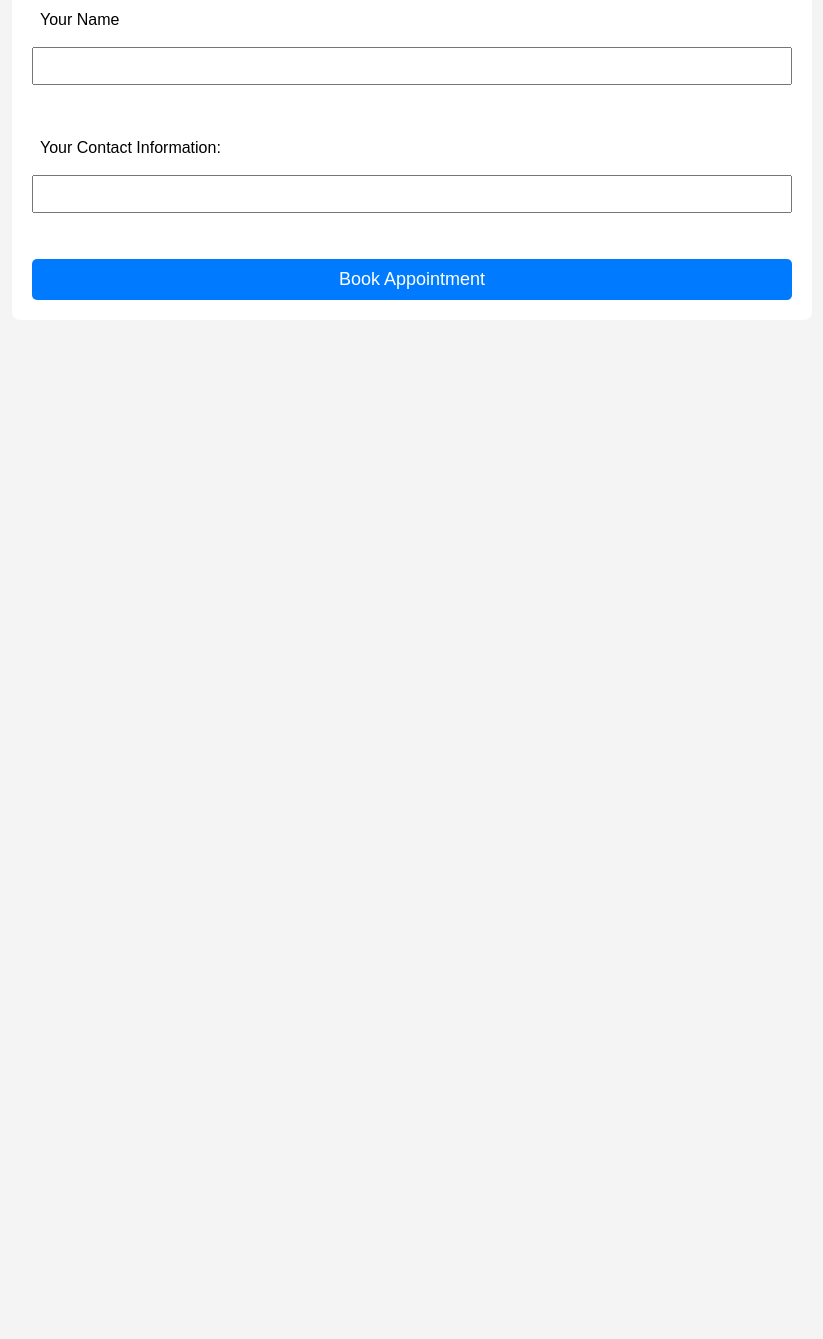
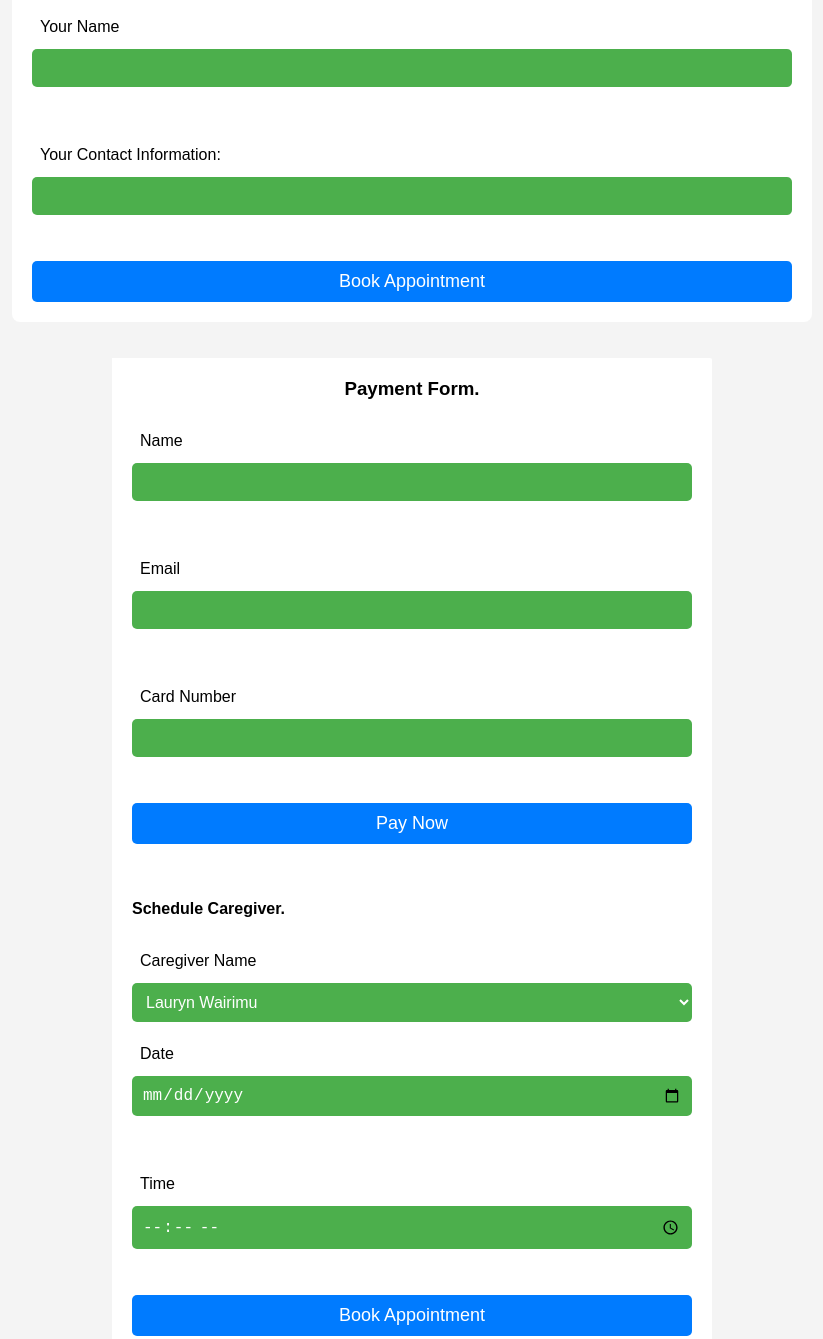
Before and after one commit to clairekimani123/Caregiver--app, a plain HTML site: page booking.html in a window 1280 px wide. Shown: the part 625-1964 px from the top of the page, without its empty margins (228-1051 px from the left). Before the commit the page ends 945 px from the top, so only its background shows below. Drawn offline with Linux system fonts and the light colour scheme; no server answers.

Commit message:
changes on my files

```diff
--- a/Style.css
+++ b/Style.css
@@ -128,3 +128,37 @@ button:hover{
   justify-content: center;
   height: 200px;
 }
+.PAYMENT{
+  max-width: 600px;
+  margin:0 auto;
+  background-color: white;
+  padding: 20px;
+  border-radius: 0 2px 5px;
+
+}
+h3{
+  text-align: center;
+}
+section{
+  margin-bottom: 20px;
+
+}
+form{
+  display: flex;
+  flex-direction: column;
+}
+label{
+  margin:5px 0;
+
+}
+input, select{
+  padding:10px;
+  background-color: #4caf4c;
+  color:white;
+  border:none;
+  cursor:pointer;
+  border-radius: 5px;
+}
+button:hover{
+  background-color: #45a049;
+}
--- a/booking.html
+++ b/booking.html
@@ -52,6 +52,52 @@
         </form>
 
     </main>
+    <br><br>
+
+    <div class="PAYMENT">
+        <h3>Payment Form. </h3>
+        <section id="payment-section">
+            <form id="payment-form">
+                <label for="name">Name</label>
+                <input type="text" id="name" name="name" required>
+                <br><br>
+                <label for="email">Email</label>
+                <input type="text" id="email" name="email" required>
+                <br><br>
+                <label for="card-number">Card Number</label>
+                <input type="text" id="card-number" name="card-number" required>
+                <br><br>
+
+                <button type="submit">Pay Now</button>
+            </form>
+
+        </section>
+        <br><br>
+        <section id="schedule-section">
+            <h4>Schedule Caregiver.</h4>
+            <form id="schedule-form">
+                <label for="caregiver-name">Caregiver Name</label>
+                <select name="caregiver-name" id="caregiver-id">
+                    <option value="lauryn">Lauryn Wairimu</option>
+                    <option value="risper">Risper Wangui</option>
+                    <option value="Slyivia ">Slyivia Wangui</option>
+                    <option value="Mareen">Mareen Kamunge</option>
+                    <option value="Rsper">Rsper Wambui</option>
+                    <option value="Irene">Irene Kiprono</option>
+                    <option value="Elizabeth">Elizabeth Wairimu</option>
+                    <option value="Consalata">Consalata Waithera</option>
+                </select>
+
+                <label for="schedule-date">Date</label>
+                <input type="date" id="schedule-date" name="schedule-date" required>
+                <br><br>
+                <label for="schedule-time">Time</label>
+                <input type="time" id="schedule-time" name="schedule-time" required>
+                <br><br>
+                <button type="submit">Book Appointment</button>
+            </form>
+        </section>
+    </div>
 
 
 
--- a/script.js
+++ b/script.js
@@ -117,3 +117,30 @@ async function loadReviews() {
         console.log('Error fetching reviews:', error);
     }
 }
+//handle payment form submission
+document.getElementById('payment-form').addEventListener('submit', function(event){
+    event.preventDefault();
+    const name = document.getElementById('name').value;
+    const email = document.getElementById('email').value;
+    const cardNumber = document.getElementById('card-number').value;
+
+    if(!name ||!eamil ||!cardNumber ) {
+        alert('please fill out all fields!');
+
+
+    }
+    alert(`payment succesful for ${name} with email: ${email}`);
+});
+
+document.getElementById('schedule-form').addEventListener('submit', function(event){
+    event.preventDefault();
+    const caregiverName = document.getElementById('caregiver-name').value;
+    const scheduleDate = document.getElementById('schedule-date').value;
+    const scheduleTime = document.getElementById('schedule-time').value;
+
+    if(!caregiverName || !scheduleDate || !scheduleTime) {
+        alert('please select a caregiver and schedule a time!');
+        return;
+    }
+    alert(`caregiver ${caregiverName} is scheduled for ${scheduleDate} at ${scheduleTime}`);
+});
```
Also changed, not shown: review.html (+1 -0 lines).
